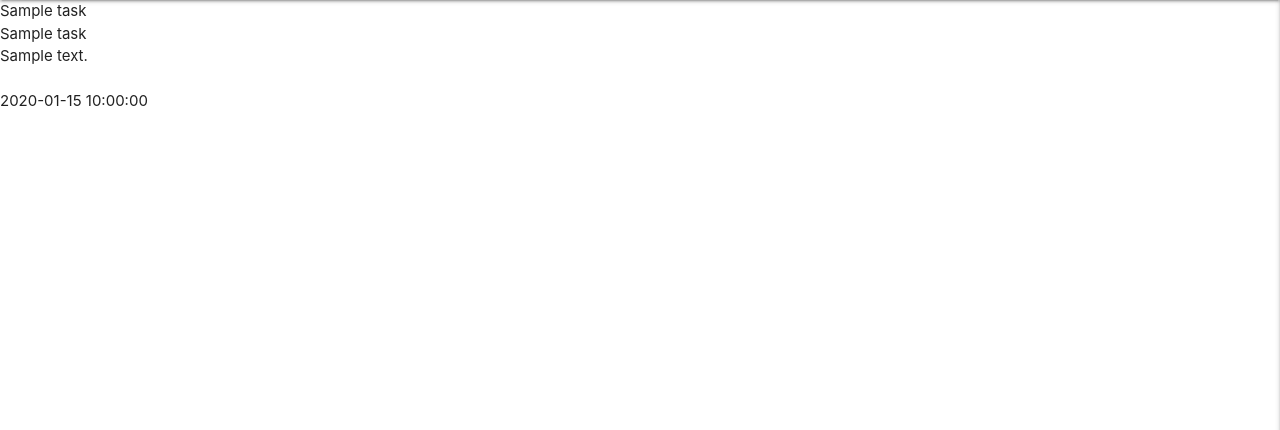
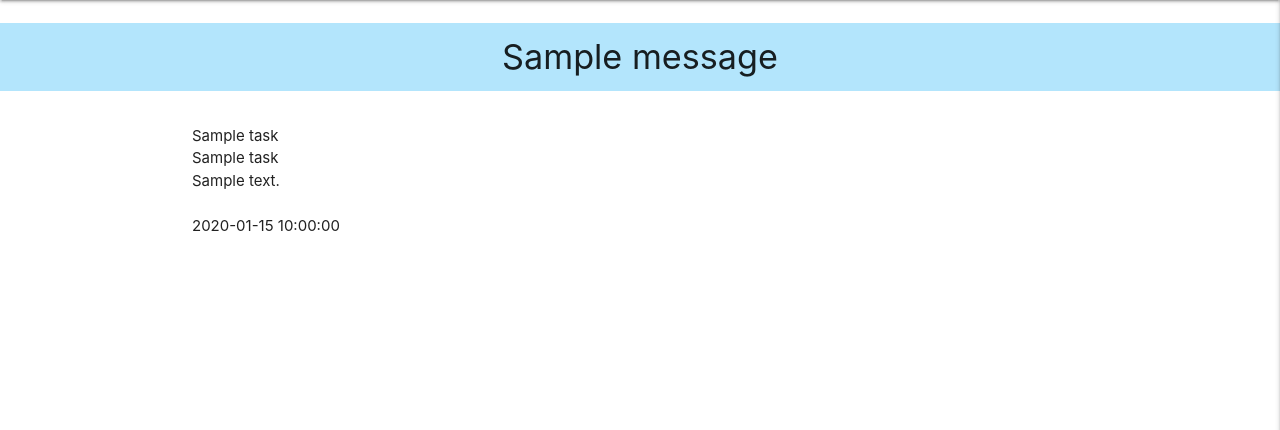
Before and after one commit to LukeSmallman/task_test, a Flask app: page / in a window 1280 px wide. Shown: the part 64-494 px from the top of the page. Run offline with Flask 2, Linux system fonts and the light colour scheme; one stand-in notice (Sample message) is shown; a database or web service that is not in the repository returns one stand-in record (values such as "Sample title"); some libraries are stand-ins or nearby versions.

Commit message:
add residter function

```diff
--- a/app.py
+++ b/app.py
@@ -25,6 +25,24 @@ def get_tasks():
 
 @app.route("/register", methods=["GET", "POST"])
 def register():
+    if request.method == "POST":
+        # check if username already exists in db
+        existing_user = mongo.db.users.find_one(
+            {"username": request.form.get("username").lower()})
+
+        if existing_user:
+            flash("Username already exists")
+            return redirect(url_for("register"))
+
+        register = {
+            "username": request.form.get("username").lower(),
+            "password": generate_password_hash(request.form.get("password"))
+        }
+        mongo.db.users.insert_one(register)
+
+        # put the new user into 'session' cookie
+        session["user"] = request.form.get("username").lower()
+        flash("Registration Successful!")
     return render_template("register.html")
 
 
--- a/static/css/style.css
+++ b/static/css/style.css
@@ -1,3 +1,7 @@
 .text-shadow {
     text-shadow: 2px 2px 2px rgba(0, 0, 0, 0.5);
 }
+
+.flashes h4 {
+    line-height: 2;
+}
--- a/templates/base.html
+++ b/templates/base.html
@@ -46,6 +46,21 @@
           </ul>
     </header>
 
+    <section>
+      <!-- flash messages -->
+      {% with messages = get_flashed_messages() %}
+          {% if messages %}
+              {% for message in messages %}
+                  <div class="row flashes">
+                      <h4 class="light-blue lighten-4 center-align">{{ message }}</h4>
+                  </div>
+              {% endfor %}
+          {% endif %}
+      {% endwith %}
+  </section>
+
+  <main class="container">
+
     {% block content %}
     {% endblock %}
 
--- a/templates/register.html
+++ b/templates/register.html
@@ -11,7 +11,8 @@
                 <div class="row">
 					<div class="input-field col s12">
 						<i class="fas fa-user-plus prefix light-blue-text text-darken-4"></i>
-						<input id="username" name="username" type="text" class="validate">
+						<input id="username" name="username" type="text" minlength="5"
+                        maxlength="15" pattern="^[a-zA-Z0-9]{5,15}$" class="validate" required>
 						<label for="username">Username</label>
 					</div>
                 </div>
@@ -20,7 +21,8 @@
                 <div class="row">
                     <div class="input-field col s12">
 						<i class="fas fa-user-lock prefix light-blue-text text-darken-4"></i>
-                        <input id="password" name="password" type="password" class="validate">
+                        <input id="password" name="password" type="password" minlength="5"
+                        maxlength="15" pattern="^[a-zA-Z0-9]{5,15}$" class="validate" required>
                         <label for="password">Password</label>
                     </div>
                 </div>
```
